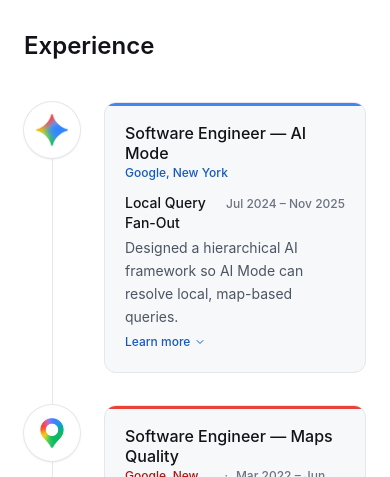
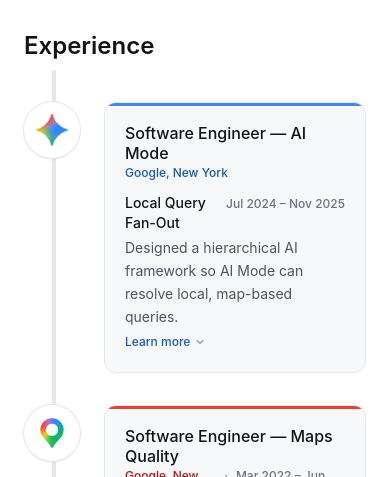
Before and after one commit to paalaakshaah/resume-site, a React (Vite) app: page / in a window 390 px wide. Shown: the part 1523-2000 px from the top of the page. Built offline with nearby package versions, Linux system fonts and the light colour scheme.

Commit message:
Alternate Experience cards on both sides of a thicker timeline
Cards now zig-zag left/right of a centered line on desktop (falls
back to the original single-column layout on mobile), the line is
thicker, and it now extends slightly above the first logo instead of
starting flush at it.

```diff
--- a/src/components/Experience.tsx
+++ b/src/components/Experience.tsx
@@ -1,5 +1,5 @@
 import { useState } from "react";
-import { experience, type ExperienceHighlight } from "../data";
+import { experience, type ExperienceHighlight, type ExperienceItem } from "../data";
 import { accentMap, accentOrder, type Accent } from "../accentColors";
 import { ChevronDownIcon } from "./Icons";
 
@@ -45,33 +45,14 @@
   );
 }
 
-export default function Experience() {
-  return (
-    <section id="experience" className="mx-auto max-w-3xl px-6 pt-20">
-      <h2 className="text-2xl font-semibold text-[var(--text-h)]">Experience</h2>
-
-      <ol className="mt-10 space-y-8">
-        {experience.map((item, i) => {
-          const accent = accentOrder[i % accentOrder.length];
+function ExperienceCard({ item, accent }: { item: ExperienceItem; accent: Accent }) {
   const colors = accentMap[accent];
-          const isLast = i === experience.length - 1;
   const showCardPeriod = item.highlights.length > 1;
 
   return (
-            <li key={i} className="relative pl-20">
-              {!isLast && (
-                <span className="absolute left-7 top-14 bottom-[-3.75rem] w-px bg-[var(--border)]" />
-              )}
-
-              <div className="absolute left-0 top-0 z-10 flex h-14 w-14 items-center justify-center rounded-full bg-white ring-1 ring-[var(--border)] shadow-sm">
-                <img src={item.logo} alt="" className="h-8 w-8 object-contain" />
-              </div>
-
     <div className="relative overflow-hidden rounded-xl border border-[var(--border)] bg-[var(--bg-elevated)] p-5">
       <span className={`absolute inset-x-0 top-0 h-[3px] ${colors.bg}`} />
-                <h3 className="text-base font-medium leading-tight text-[var(--text-h)]">
-                  {item.title}
-                </h3>
+      <h3 className="text-base font-medium leading-tight text-[var(--text-h)]">{item.title}</h3>
       <div className="mt-0.5 flex items-baseline gap-2">
         <p className={`text-xs font-medium ${colors.text}`}>{item.org}</p>
         {showCardPeriod && (
@@ -88,6 +69,49 @@
         ))}
       </div>
     </div>
+  );
+}
+
+export default function Experience() {
+  return (
+    <section id="experience" className="mx-auto max-w-5xl px-6 pt-20">
+      <h2 className="text-2xl font-semibold text-[var(--text-h)]">Experience</h2>
+
+      <ol className="relative mt-10 space-y-8">
+        {experience.map((item, i) => {
+          const accent = accentOrder[i % accentOrder.length];
+          const isFirst = i === 0;
+          const isLast = i === experience.length - 1;
+          const isLeft = i % 2 === 0;
+
+          return (
+            <li key={i} className="relative">
+              {isFirst && (
+                <>
+                  <span className="absolute -top-8 left-7 h-8 w-1 rounded-full bg-[var(--border)] sm:hidden" />
+                  <span className="absolute -top-8 left-1/2 hidden h-8 w-1 -translate-x-1/2 rounded-full bg-[var(--border)] sm:block" />
+                </>
+              )}
+              {!isLast && (
+                <>
+                  <span className="absolute left-7 top-14 bottom-[-2.75rem] w-1 bg-[var(--border)] sm:hidden" />
+                  <span className="absolute left-1/2 top-14 bottom-[-2.75rem] hidden w-1 -translate-x-1/2 bg-[var(--border)] sm:block" />
+                </>
+              )}
+
+              <div className="grid grid-cols-[auto_1fr] items-start gap-x-6 sm:grid-cols-[1fr_auto_1fr] sm:gap-x-8">
+                <div className="relative z-10 col-start-1 row-start-1 flex h-14 w-14 items-center justify-center rounded-full bg-white ring-1 ring-[var(--border)] shadow-sm sm:col-start-2 sm:justify-self-center">
+                  <img src={item.logo} alt="" className="h-8 w-8 object-contain" />
+                </div>
+
+                <div
+                  className={`col-start-2 row-start-1 ${
+                    isLeft ? "sm:col-start-1 sm:row-start-1" : "sm:col-start-3 sm:row-start-1"
+                  }`}
+                >
+                  <ExperienceCard item={item} accent={accent} />
+                </div>
+              </div>
             </li>
           );
         })}
```
Lines whose indentation alone changed are shown as unchanged.
